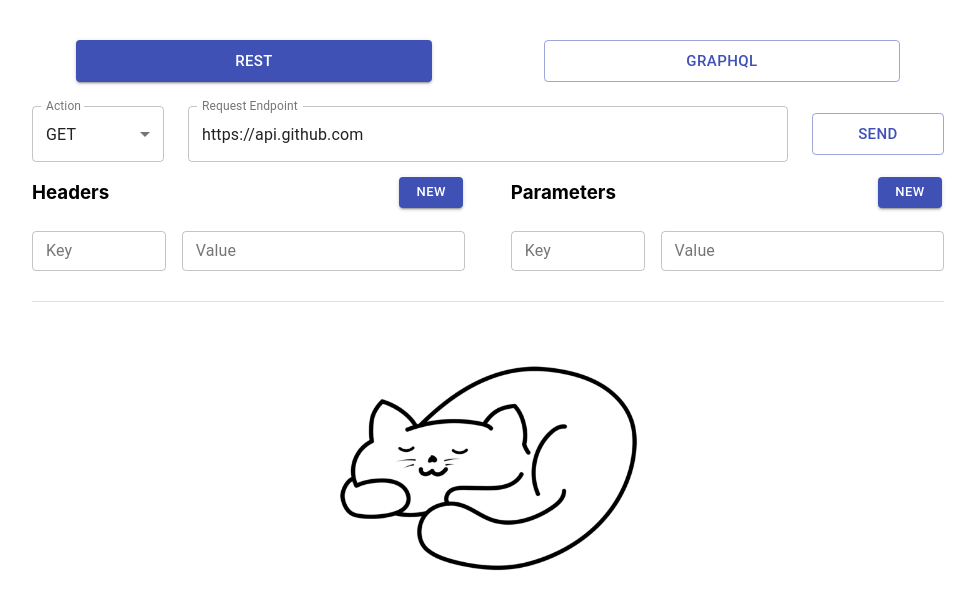
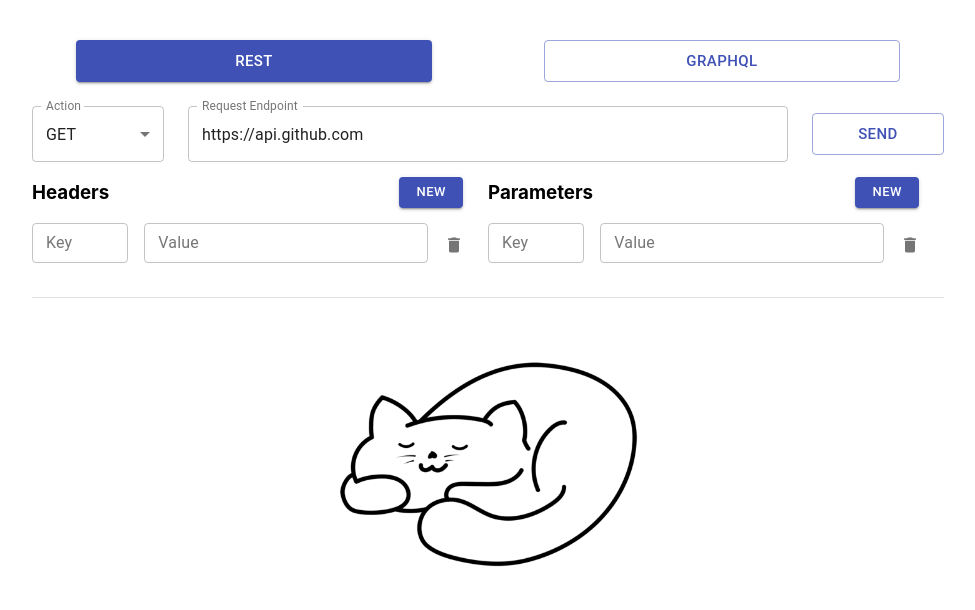
Before and after one commit to joshua-arts/web-api-client, a React (Create React App) app: page / in a window 1280 px wide. Shown: the top 610 px of the page, without its empty margins (152-1127 px from the left). Built offline with nearby package versions, Linux system fonts and the light colour scheme.

Commit message:
Add some quality of life additions

```diff
--- a/package.json
+++ b/package.json
@@ -16,6 +16,7 @@
     "prism-themes": "^1.3.0",
     "prismjs": "^1.19.0",
     "react": "^16.12.0",
+    "react-csv": "^2.0.3",
     "react-dom": "^16.12.0",
     "react-json-editor-ajrm": "^2.5.9",
     "react-json-view": "^1.19.1",
--- a/src/components/Request/components/Headers/index.js
+++ b/src/components/Request/components/Headers/index.js
@@ -1,6 +1,7 @@
 import React from "react";
 
-import { makeStyles, Button, Grid, TextField } from '@material-ui/core';
+import { makeStyles, Button, Grid, IconButton, TextField } from '@material-ui/core';
+import DeleteIcon from '@material-ui/icons/Delete';
 
 const useStyles = makeStyles(theme => ({
   root: { width: '95%' },
@@ -25,15 +26,35 @@ function Headers(props) {
     props.setHeaders(newHeaders);
   }
 
+  const deleteHeader = (i) => {
+    if (headers.length === 1) {
+      console.log("Must leave atleast one header.");
+      return;
+    }
+
+    let newHeaders = [...headers];
+
+    if (i !== -1) {
+      newHeaders.splice(i, 1);
+      props.setHeaders(newHeaders);
+    }
+  }
+
+
   const headerInputs = headers.map(function(header, i) {
     return (
-      <div key={`header-${i}`} class={classes.headerInput}>
+      <div key={`header-${i}`} className={classes.headerInput}>
         <Grid container spacing={2}>
-          <Grid container item xs={4}>
+          <Grid container item xs={3}>
             <TextField onChange={updateHeader(i, 'key')} value = {header.key} id="outlined-basic" label="Key" variant="outlined" size="small" fullWidth />
           </Grid>
           <Grid container item xs={8}>
             <TextField onChange={updateHeader(i, 'value')} value = {header.value} id="outlined-basic" label="Value" variant="outlined" size="small" fullWidth />
+          </Grid>
+          <Grid container item xs={1} alignItems="center" justify="center">
+            <IconButton aria-label="delete" onClick={() => deleteHeader(i)}>
+              <DeleteIcon fontSize="small" />
+            </IconButton>
           </Grid>
         </Grid>
       </div>
@@ -41,7 +62,7 @@ function Headers(props) {
   });
 
   return (
-    <Grid class={classes.root} container>
+    <Grid className={classes.root} container>
       <Grid container item xs={12} spacing={2}>
         <Grid container item xs={11} alignItems="flex-start" justify="flex-start">
           <h3>Headers</h3>
--- a/src/components/Request/components/Params/index.js
+++ b/src/components/Request/components/Params/index.js
@@ -1,6 +1,7 @@
 import React from "react";
 
-import { makeStyles, Button, Grid, TextField } from '@material-ui/core';
+import { makeStyles, Button, Grid, IconButton, TextField } from '@material-ui/core';
+import DeleteIcon from '@material-ui/icons/Delete';
 
 const useStyles = makeStyles(theme => ({
   root: { width: '95%' },
@@ -25,15 +26,34 @@ function Params(props) {
     props.setParams(newParams);
   }
 
+  const deleteParam = (i) => {
+    if (params.length === 1) {
+      console.log("Must leave atleast one param.");
+      return;
+    }
+
+    let newParam = [...params];
+
+    if (i !== -1) {
+      newParam.splice(i, 1);
+      props.setParams(newParam);
+    }
+  }
+
   const paramInputs = params.map(function (param, i) {
     return (
-      <div key={`param-${i}`} class={classes.paramInput}>
+      <div key={`param-${i}`} className={classes.paramInput}>
         <Grid container spacing={2}>
-          <Grid container item xs={4}>
+          <Grid container item xs={3}>
             <TextField disabled={props.disabled} onChange={updateParam(i, 'key')} value={param.key} id="outlined-basic" label="Key" variant="outlined" size="small" fullWidth />
           </Grid>
           <Grid container item xs={8}>
             <TextField disabled={props.disabled} onChange={updateParam(i, 'value')} value={param.value} id="outlined-basic" label="Value" variant="outlined" size="small" fullWidth />
+          </Grid>
+          <Grid container item xs={1} alignItems="center" justify="center">
+            <IconButton aria-label="delete" onClick={() => deleteParam(i)}>
+              <DeleteIcon fontSize="small" />
+            </IconButton>
           </Grid>
         </Grid>
       </div>
@@ -41,7 +61,7 @@ function Params(props) {
   });
 
   return (
-    <Grid class={classes.root} container>
+    <Grid className={classes.root} container>
       <Grid container item xs={12} spacing={2}>
         <Grid container item xs={11} alignItems="flex-start" justify="flex-start">
           <h3>Parameters</h3>
--- a/src/components/Request/index.js
+++ b/src/components/Request/index.js
@@ -186,7 +186,7 @@ function Request(props) {
         <Grid container item xs={6}>
           <Headers headers={headers} setHeaders={setHeaders} />
         </Grid>
-        <Grid container item alignItems="flex-end" justify="flex-end" xs={6}>
+        <Grid container item alignItems="flex-start" justify="flex-start" xs={6}>
           <Params params={params} setParams={setParams} disabled={requestType === 'graphql'} />
         </Grid>
         { action === 'post' && requestType === 'rest' &&
--- a/src/components/Response/index.js
+++ b/src/components/Response/index.js
@@ -1,9 +1,11 @@
 import React, { useState } from "react";
 
-import { makeStyles, Button, Card, CardContent, Grid, Paper, Table, TableContainer, TableHead, TableCell, TableBody, TableRow, Typography } from '@material-ui/core';
+import { makeStyles, Button, Card, CardContent, Grid, Paper, Table, TableContainer, TableHead, TableCell, TableBody, TableRow, TextField, Typography } from '@material-ui/core';
 import classNames from 'classnames';
 import ReactJson from 'react-json-view';
 import { Label, LineChart, Line, Legend, CartesianGrid, XAxis, YAxis, Tooltip } from 'recharts';
+
+import { CSVLink } from "react-csv";
 
 import sleepingCat from './sleeping_cat.png';
 
@@ -17,18 +19,17 @@ const useStyles = makeStyles(theme => ({
   marginFix: { marginBlockStart: 0, marginBlockEnd: 0 },
 }));
 
-const BENCHMARK_INTERVAL = 10000
 var benchmark = null;
 
 function Response(props) {
   const classes = useStyles();
   const [benchmarking, setBenchmarking] = useState(false)
   const [chartData, setChartData] = useState([]);
-  const [trial, setTrial] = useState(1)
+  const [benchmarkInterval, setBenchmarkInterval] = useState(10)
 
   const beginBenchmark = () => {
     setBenchmarking(true);
-    benchmark = setInterval(makeRequest, BENCHMARK_INTERVAL);
+    benchmark = setInterval(makeRequest, benchmarkInterval * 1000);
   }
 
   const stopBenchmark = () => {
@@ -55,14 +56,17 @@ function Response(props) {
     let responseTime = await props.benchmarkRequest();
 
     setChartData(chartData => [...chartData, {
-      trial: trial,
       responseTime: responseTime
     }]);
   };
 
+  const updateInterval = () => e => {
+    setBenchmarkInterval(e.target.value);
+  };
+
   if (props.response == null) {
     return (
-      <div class={classes.cat}>
+      <div className={classes.cat}>
         <Grid container spacing={3}>
           <Grid container item alignItems='center' justify="center" xs={12}>
             <img src={sleepingCat} width={300} />
@@ -98,6 +102,15 @@ function Response(props) {
 
     cardContent = (
       <CardContent>
+        <TextField
+          id="outlined-number"
+          label="Interval (seconds)"
+          type="number"
+          size="small"
+          defaultValue={benchmarkInterval}
+          variant="outlined"
+          onChange={updateInterval()}
+        />
         <Button onClick={beginBenchmark} fullWidth variant="outlined" color="primary" disabled={disableBenchmarking}>
           Benchmark
         </Button>
@@ -154,6 +167,10 @@ function Response(props) {
       </Grid>
     );
 
+    var csvChartData = chartData.reverse().map((row, i) => (
+      { trial: i + 1, responseTime: row.responseTime }
+    ));
+
     cardContent = (
       <CardContent>
         <Button onClick={stopBenchmark} fullWidth variant="outlined" color="primary">
@@ -176,12 +193,14 @@ function Response(props) {
         <Typography className={classes.marginFix} color="textSecondary" component="h5">
           Average response time
         </Typography>
+        <br />
+        <CSVLink data={csvChartData} filename={"data.csv"}>Download as CSV</CSVLink>
       </CardContent>
     );
   }
 
   return (
-    <div class={classes.root}>
+    <div className={classes.root}>
       <Grid container spacing={3}>
         { responseContent }
         <Grid container item xs={3}>
```
Also changed, not shown: 1 other file (tests, documents, lock files or other folders).
